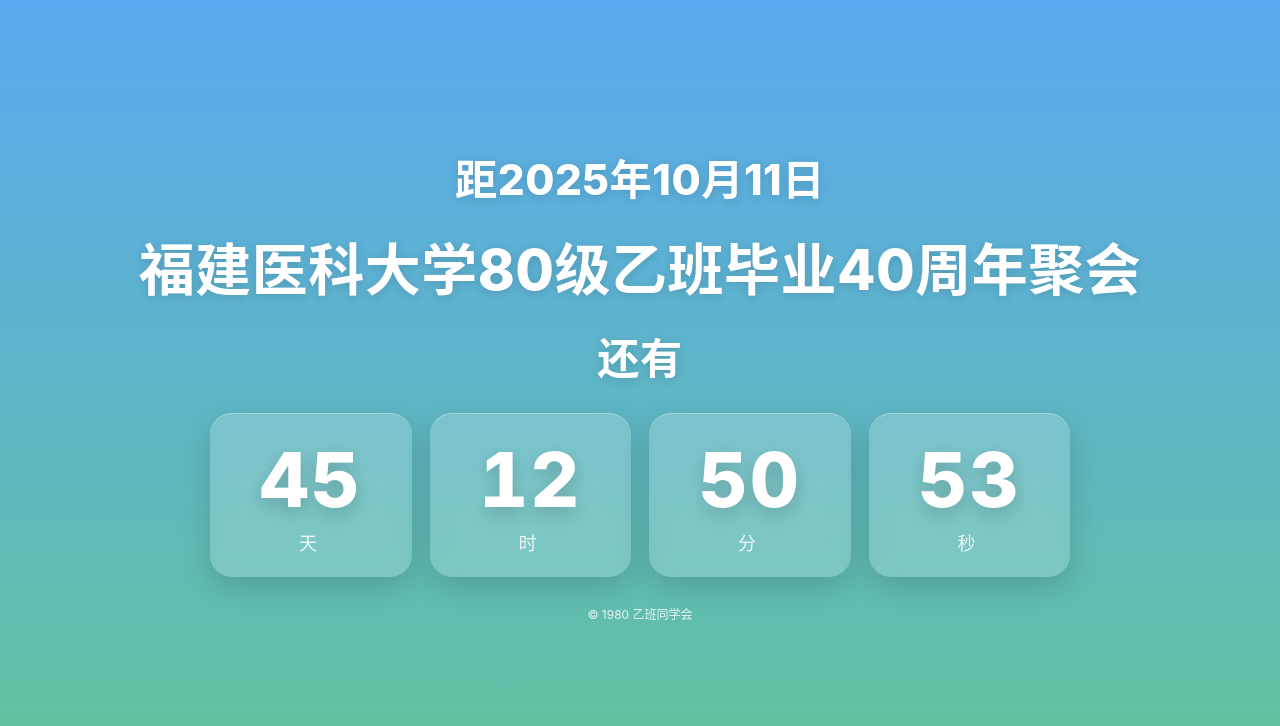
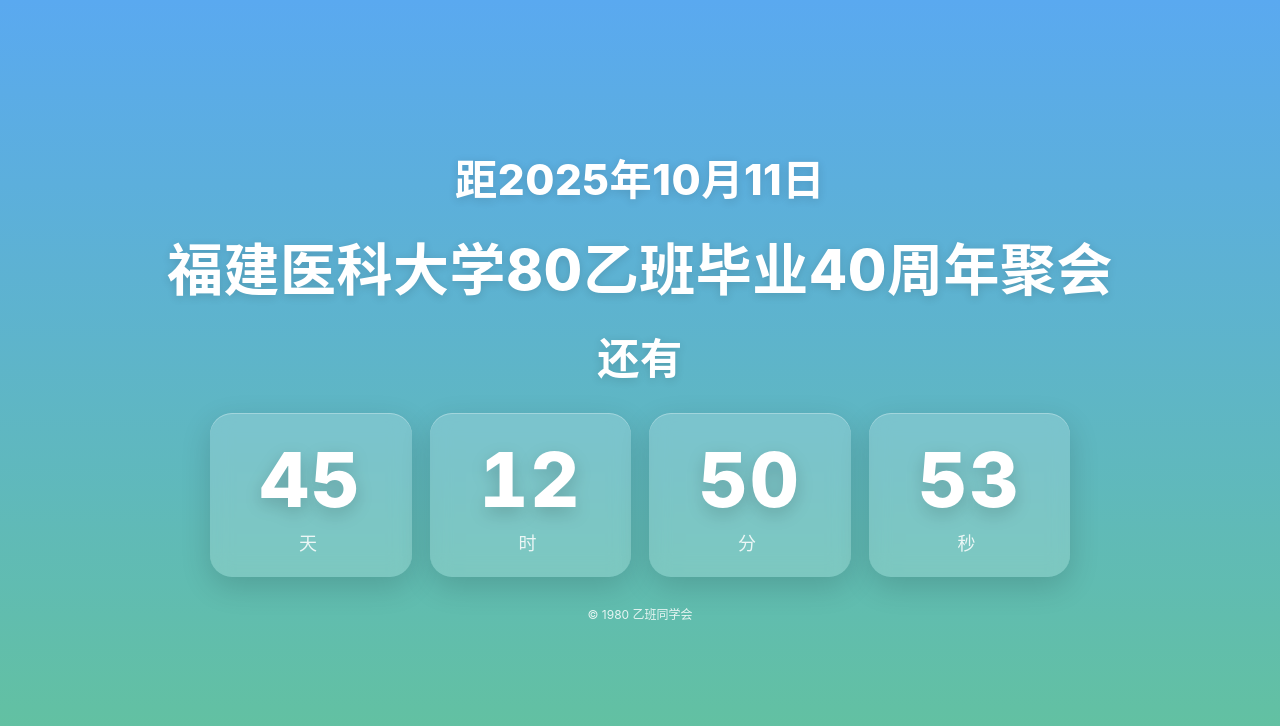
Before and after one commit to ScorIsAFox/TimeCounter, a plain HTML site: page index.html in a window 1280 px wide. Drawn offline with Linux system fonts and the light colour scheme.

Commit message:
Update index.html

```diff
--- a/index.html
+++ b/index.html
@@ -96,7 +96,7 @@
 <body>
   <main class="wrap">
     <h1>距2025年10月11日</h1>
-     <h1 class="main-title">福建医科大学80级乙班毕业40周年聚会</h1>
+     <h1 class="main-title">福建医科大学80乙班毕业40周年聚会</h1>
     <h1>还有</h1>
 
     <section class="grid" role="timer" aria-live="polite">
```
